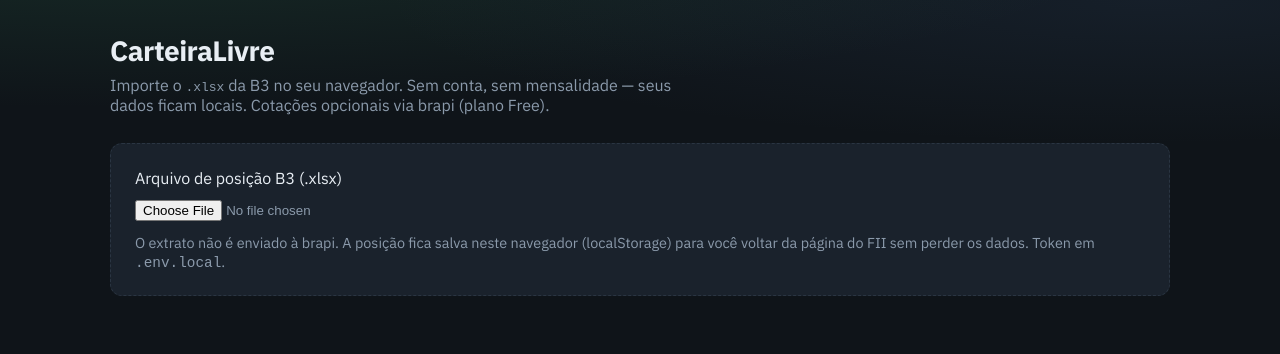
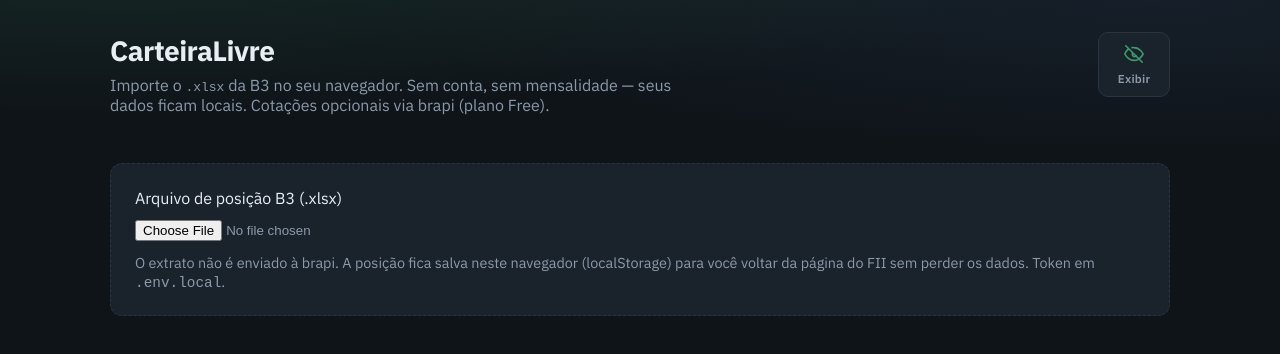
Before and after one commit to naidjeldias/CarteiraLivre, a Next.js app: page / in a window 1280 px wide. Shown: the top 354 px of the page. Built offline with nearby package versions, Linux system fonts and the light colour scheme.

Commit message:
Add B3-style hide-values toggle with amounts masked by default.

```diff
--- a/src/app/globals.css
+++ b/src/app/globals.css
@@ -75,12 +75,84 @@ main {
   margin: 0;
 }
 
+.page-top {
+  display: flex;
+  align-items: flex-start;
+  justify-content: space-between;
+  gap: 1rem;
+  margin-bottom: 1.25rem;
+}
+
+.page-top-intro {
+  flex: 1;
+  min-width: 0;
+}
+
+.page-top-bar {
+  display: flex;
+  align-items: center;
+  justify-content: space-between;
+  gap: 1rem;
+  margin-bottom: 1rem;
+}
+
+.page-top-bar .back-link {
+  margin-bottom: 0;
+}
+
+.page-values-toggle {
+  flex-shrink: 0;
+}
+
 .toolbar {
   display: flex;
   flex-wrap: wrap;
   align-items: center;
   gap: 0.75rem 1rem;
   margin-top: 1.25rem;
+}
+
+.values-toggle {
+  appearance: none;
+  border: 1px solid var(--border);
+  background: var(--bg-elevated);
+  color: var(--muted);
+  border-radius: 10px;
+  padding: 0.65rem 0.85rem;
+  min-width: 4.5rem;
+  display: flex;
+  flex-direction: column;
+  align-items: center;
+  gap: 0.35rem;
+  cursor: pointer;
+  font: inherit;
+  flex-shrink: 0;
+}
+
+.values-toggle:hover {
+  color: var(--text);
+  border-color: rgba(61, 154, 106, 0.45);
+  background: rgba(255, 255, 255, 0.03);
+}
+
+.values-toggle-icon {
+  color: var(--accent);
+  display: flex;
+  align-items: center;
+  justify-content: center;
+}
+
+.values-toggle-label {
+  font-size: 0.72rem;
+  font-weight: 600;
+  letter-spacing: 0.02em;
+}
+
+.detail-price {
+  text-align: right;
+  display: flex;
+  flex-direction: column;
+  align-items: flex-end;
 }
 
 .btn {
@@ -308,10 +380,6 @@ tr.clickable:hover {
   display: flex;
   align-items: center;
   gap: 0.75rem;
-}
-
-.detail-price {
-  text-align: right;
 }
 
 .tabs {
--- a/src/app/page.tsx
+++ b/src/app/page.tsx
@@ -6,8 +6,6 @@ import {
   allocationByFiiSegmento,
   allocationByFiiTipo,
   filterFiis,
-  formatBRL,
-  formatPct,
   totalValue,
 } from "@/lib/allocation";
 import { lookupFii } from "@/lib/fii-catalog";
@@ -20,7 +18,6 @@ import {
 import {
   fetchMarketQuotes,
   fetchQuotesStatus,
-  formatSignedPct,
   loadQuotesCache,
   marketValue,
   quoteableTickers,
@@ -30,6 +27,13 @@ import {
 } from "@/lib/quotes";
 import type { PortfolioSnapshot } from "@/lib/types";
 import { PortfolioAssistant } from "@/components/PortfolioAssistant";
+import { ValuesToggle } from "@/components/ValuesToggle";
+import { useShowValues } from "@/hooks/useShowValues";
+import {
+  formatBRLSensitive,
+  formatPctSensitive,
+  formatSignedPctSensitive,
+} from "@/lib/format-sensitive";
 
 function openFiiDetail(ticker: string) {
   // Mesma aba: histórico do browser + snapshot no localStorage
@@ -39,9 +43,11 @@ function openFiiDetail(ticker: string) {
 function AllocationBars({
   title,
   slices,
+  showValues,
 }: {
   title: string;
   slices: { key: string; value: number; weight: number }[];
+  showValues: boolean;
 }) {
   return (
     <section className="panel">
@@ -56,7 +62,7 @@ function AllocationBars({
               <div className="bar-track">
                 <div className="bar-fill" style={{ width: `${Math.max(s.weight * 100, 1)}%` }} />
               </div>
-              <span className="bar-pct">{formatPct(s.weight)}</span>
+              <span className="bar-pct">{formatPctSensitive(s.weight, showValues)}</span>
             </div>
           ))}
         </div>
@@ -79,6 +85,7 @@ export default function HomePage() {
   const [quotesLoading, setQuotesLoading] = useState(false);
   const [quotesError, setQuotesError] = useState<string | null>(null);
   const [brapiConfigured, setBrapiConfigured] = useState<boolean | null>(null);
+  const { showValues, toggleShowValues } = useShowValues();
 
   useEffect(() => {
     const saved = loadPortfolioSnapshot();
@@ -162,11 +169,20 @@ export default function HomePage() {
 
   return (
     <main>
-      <h1 className="brand">CarteiraLivre</h1>
-      <p className="tagline">
-        Importe o <code>.xlsx</code> da B3 no seu navegador. Sem conta, sem mensalidade — seus
-        dados ficam locais. Cotações opcionais via brapi (plano Free).
-      </p>
+      <div className="page-top">
+        <div className="page-top-intro">
+          <h1 className="brand">CarteiraLivre</h1>
+          <p className="tagline">
+            Importe o <code>.xlsx</code> da B3 no seu navegador. Sem conta, sem mensalidade — seus
+            dados ficam locais. Cotações opcionais via brapi (plano Free).
+          </p>
+        </div>
+        <ValuesToggle
+          showValues={showValues}
+          onToggle={toggleShowValues}
+          className="page-values-toggle"
+        />
+      </div>
 
       <div className="upload">
         <label htmlFor="xlsx">Arquivo de posição B3 (.xlsx)</label>
@@ -218,29 +234,43 @@ export default function HomePage() {
           <div className="grid stats">
             <section className="panel">
               <p className="stat-label">Patrimônio (extrato B3)</p>
-              <p className="stat-value">{formatBRL(patrimonioExtrato)}</p>
+              <p className="stat-value">{formatBRLSensitive(patrimonioExtrato, showValues)}</p>
             </section>
             <section className="panel">
               <p className="stat-label">Patrimônio (mercado)</p>
-              <p className="stat-value">{formatBRL(hasQuotes ? patrimonioMercado : patrimonioExtrato)}</p>
+              <p className="stat-value">
+                {formatBRLSensitive(hasQuotes ? patrimonioMercado : patrimonioExtrato, showValues)}
+              </p>
               {hasQuotes && mtmDeltaPct != null && (
                 <p className={deltaClass(mtmDeltaPct)}>
-                  vs extrato {formatSignedPct(mtmDeltaPct)}
+                  vs extrato {formatSignedPctSensitive(mtmDeltaPct, showValues)}
                 </p>
               )}
             </section>
             <section className="panel">
               <p className="stat-label">FIIs (mercado)</p>
               <p className="stat-value">
-                {formatBRL(hasQuotes ? fiiTotalMercado : fiiTotalExtrato)}
+                {formatBRLSensitive(hasQuotes ? fiiTotalMercado : fiiTotalExtrato, showValues)}
               </p>
             </section>
           </div>
 
           <div className="grid charts">
-            <AllocationBars title="Alocação por classe" slices={allocationByAssetClass(snapshot)} />
-            <AllocationBars title="FIIs por tipo (papel / tijolo…)" slices={allocationByFiiTipo(snapshot)} />
-            <AllocationBars title="FIIs por segmento" slices={allocationByFiiSegmento(snapshot)} />
+            <AllocationBars
+              title="Alocação por classe"
+              slices={allocationByAssetClass(snapshot)}
+              showValues={showValues}
+            />
+            <AllocationBars
+              title="FIIs por tipo (papel / tijolo…)"
+              slices={allocationByFiiTipo(snapshot)}
+              showValues={showValues}
+            />
+            <AllocationBars
+              title="FIIs por segmento"
+              slices={allocationByFiiSegmento(snapshot)}
+              showValues={showValues}
+            />
           </div>
 
           <PortfolioAssistant snapshot={snapshot} />
@@ -297,15 +327,15 @@ export default function HomePage() {
                         </td>
                         <td>{meta.segmento}</td>
                         <td className="num">{p.quantity.toLocaleString("pt-BR")}</td>
-                        <td className="num">{formatBRL(p.price)}</td>
+                        <td className="num">{formatBRLSensitive(p.price, showValues)}</td>
                         <td className="num">
-                          {mktPrice != null ? formatBRL(mktPrice) : q?.error ? "—" : "—"}
+                          {mktPrice != null ? formatBRLSensitive(mktPrice, showValues) : q?.error ? "—" : "—"}
                         </td>
                         <td className={`num ${deltaClass(vs)}`}>
-                          {vs != null ? formatSignedPct(vs) : "—"}
+                          {vs != null ? formatSignedPctSensitive(vs, showValues) : "—"}
                         </td>
-                        <td className="num">{formatBRL(val)}</td>
-                        <td className="num">{formatPct(fiiBase ? val / fiiBase : 0)}</td>
+                        <td className="num">{formatBRLSensitive(val, showValues)}</td>
+                        <td className="num">{formatPctSensitive(fiiBase ? val / fiiBase : 0, showValues)}</td>
                       </tr>
                     );
                   })}
@@ -340,10 +370,12 @@ export default function HomePage() {
                         <td>{p.ticker}</td>
                         <td>{p.assetClass}</td>
                         <td className="num">{p.quantity.toLocaleString("pt-BR")}</td>
-                        <td className="num">{formatBRL(p.price)}</td>
-                        <td className="num">{mktPrice != null ? formatBRL(mktPrice) : "—"}</td>
-                        <td className="num">{formatBRL(val)}</td>
-                        <td className="num">{formatPct(base ? val / base : 0)}</td>
+                        <td className="num">{formatBRLSensitive(p.price, showValues)}</td>
+                        <td className="num">
+                          {mktPrice != null ? formatBRLSensitive(mktPrice, showValues) : "—"}
+                        </td>
+                        <td className="num">{formatBRLSensitive(val, showValues)}</td>
+                        <td className="num">{formatPctSensitive(base ? val / base : 0, showValues)}</td>
                       </tr>
                     );
                   })}
--- /dev/null
+++ b/src/components/ValuesToggle.tsx
@@ -0,0 +1,52 @@
+"use client";
+
+function EyeOpenIcon() {
+  return (
+    <svg width="22" height="22" viewBox="0 0 24 24" fill="none" aria-hidden="true">
+      <path
+        d="M2 12s3.5-7 10-7 10 7 10 7-3.5 7-10 7-10-7-10-7Z"
+        stroke="currentColor"
+        strokeWidth="1.75"
+      />
+      <circle cx="12" cy="12" r="3" stroke="currentColor" strokeWidth="1.75" />
+    </svg>
+  );
+}
+
+function EyeOffIcon() {
+  return (
+    <svg width="22" height="22" viewBox="0 0 24 24" fill="none" aria-hidden="true">
+      <path
+        d="M3 3l18 18M10.58 10.58A3 3 0 0 0 12 15a3 3 0 0 0 2.42-1.18M9.88 5.09A10.94 10.94 0 0 1 12 5c6.5 0 10 7 10 7a18.2 18.2 0 0 1-4.12 5.12M6.12 6.12A18.17 18.17 0 0 0 2 12s3.5 7 10 7a10.8 10.8 0 0 0 4.11-.79"
+        stroke="currentColor"
+        strokeWidth="1.75"
+        strokeLinecap="round"
+      />
+    </svg>
+  );
+}
+
+export function ValuesToggle({
+  showValues,
+  onToggle,
+  className = "",
+}: {
+  showValues: boolean;
+  onToggle: () => void;
+  className?: string;
+}) {
+  const label = showValues ? "Ocultar" : "Exibir";
+  return (
+    <button
+      type="button"
+      className={`values-toggle${className ? ` ${className}` : ""}`}
+      onClick={onToggle}
+      aria-pressed={showValues}
+      aria-label={showValues ? "Ocultar valores monetários" : "Exibir valores monetários"}
+      title={showValues ? "Ocultar valores" : "Exibir valores"}
+    >
+      <span className="values-toggle-icon">{showValues ? <EyeOpenIcon /> : <EyeOffIcon />}</span>
+      <span className="values-toggle-label">{label}</span>
+    </button>
+  );
+}
--- /dev/null
+++ b/src/hooks/useShowValues.ts
@@ -0,0 +1,26 @@
+"use client";
+
+import { useCallback, useSyncExternalStore } from "react";
+import {
+  loadShowValues,
+  saveShowValues,
+  subscribeShowValues,
+} from "@/lib/ui-preferences";
+
+function getServerShowValuesSnapshot(): boolean {
+  return false;
+}
+
+export function useShowValues() {
+  const showValues = useSyncExternalStore(
+    subscribeShowValues,
+    loadShowValues,
+    getServerShowValuesSnapshot
+  );
+
+  const toggleShowValues = useCallback(() => {
+    saveShowValues(!loadShowValues());
+  }, []);
+
+  return { showValues, toggleShowValues };
+}
--- /dev/null
+++ b/src/lib/format-sensitive.ts
@@ -0,0 +1,33 @@
+import { formatBRL, formatPct } from "./allocation";
+import { formatSignedPct } from "./quotes";
+
+export const MASKED_BRL = "R$ ******";
+export const MASKED_PCT = "****%";
+
+export function formatBRLSensitive(value: number, visible: boolean): string {
+  if (!visible) return MASKED_BRL;
+  return formatBRL(value);
+}
+
+export function formatPctSensitive(weight: number, visible: boolean): string {
+  if (!visible) return MASKED_PCT;
+  return formatPct(weight);
+}
+
+export function formatSignedPctSensitive(
+  pct: number | null | undefined,
+  visible: boolean
+): string {
+  if (pct == null || !Number.isFinite(pct)) return "—";
+  if (!visible) return MASKED_PCT;
+  return formatSignedPct(pct);
+}
+
+export function formatNumberSensitive(
+  value: number,
+  visible: boolean,
+  opts?: Intl.NumberFormatOptions
+): string {
+  if (!visible) return "******";
+  return value.toLocaleString("pt-BR", opts);
+}
--- /dev/null
+++ b/src/lib/ui-preferences.ts
@@ -0,0 +1,41 @@
+const UI_KEY = "carteiralivre.ui.v2";
+
+interface UiPreferences {
+  showValues: boolean;
+}
+
+const DEFAULTS: UiPreferences = {
+  showValues: false,
+};
+
+const listeners = new Set<() => void>();
+
+function read(): UiPreferences {
+  if (typeof window === "undefined") return DEFAULTS;
+  try {
+    const raw = localStorage.getItem(UI_KEY);
+    if (!raw) return DEFAULTS;
+    const parsed = JSON.parse(raw) as Partial<UiPreferences>;
+    return {
+      showValues:
+        typeof parsed.showValues === "boolean" ? parsed.showValues : DEFAULTS.showValues,
+    };
+  } catch {
+    return DEFAULTS;
+  }
+}
+
+export function subscribeShowValues(onChange: () => void): () => void {
+  listeners.add(onChange);
+  return () => listeners.delete(onChange);
+}
+
+export function loadShowValues(): boolean {
+  return read().showValues;
+}
+
+export function saveShowValues(showValues: boolean): void {
+  if (typeof window === "undefined") return;
+  localStorage.setItem(UI_KEY, JSON.stringify({ showValues }));
+  listeners.forEach((listener) => listener());
+}
```
Also changed, not shown: src/components/FiiAnalysisPanel.tsx (+38 -24 lines), src/components/FiiDetailView.tsx (+40 -22 lines).
